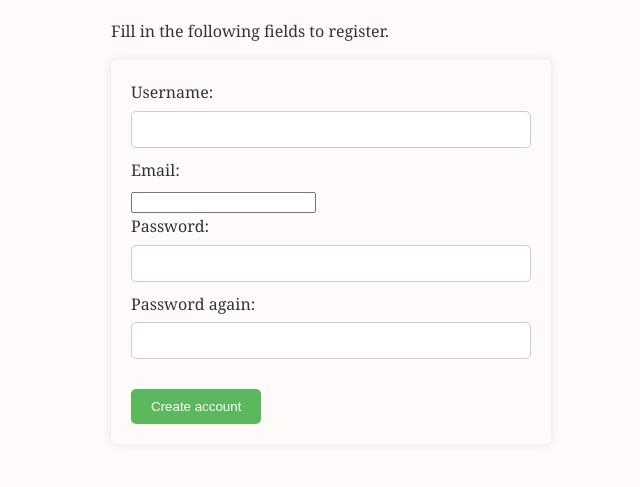
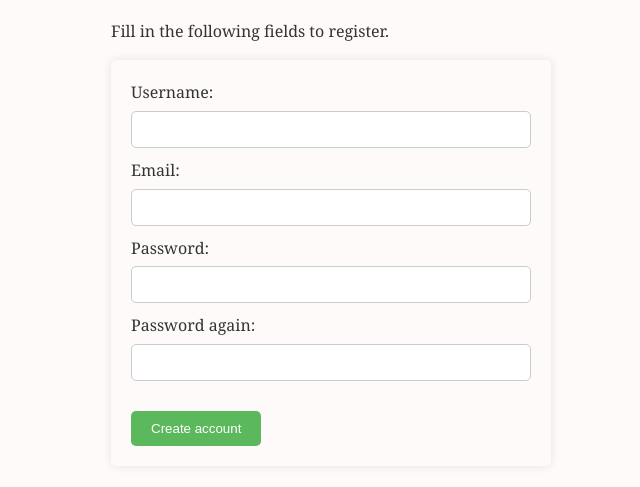
Before and after one commit to jokijen/hyped-climbing-tracker, a Flask app: page /register in a window 1280 px wide. Shown: the part 335-822 px from the top of the page, without its empty margins (129-769 px from the left). Before the commit the page ends 759 px from the top, so only its background shows below. Run offline with Flask 3, Linux system fonts and the light colour scheme.

Commit message:
small edits

```diff
--- a/static/style.css
+++ b/static/style.css
@@ -37,6 +37,7 @@ form label {
     margin-bottom: 5px;
 }
 
+form input[type="email"], form input[type="email"],
 form input[type="text"], form input[type="username"],
 form input[type="text"], form input[type="password"] {
     width: 100%;
```
